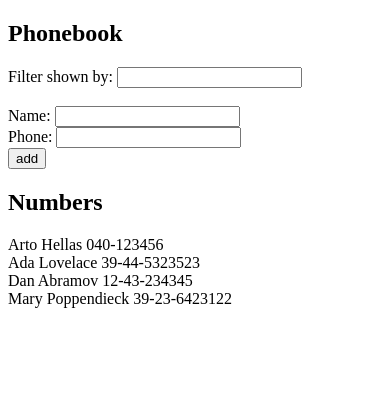
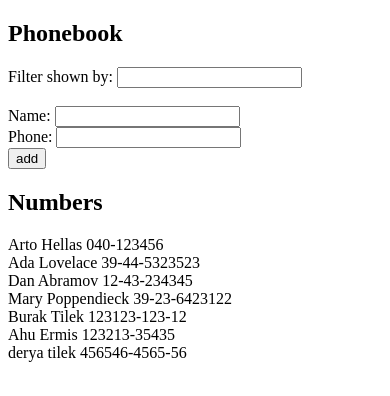
Before and after one commit to ucanfil/fullstackOpen, a React (Create React App) app in the folder part2/phonebook/: page / in a window 390 px wide. Shown: the top 396 px of the page. Built offline with nearby package versions, Linux system fonts and the light colour scheme; data requests are answered from the project's data file.

Commit message:
Add phonebook step8 solution

```diff
--- a/part2/phonebook/db.json
+++ b/part2/phonebook/db.json
@@ -1,5 +1,5 @@
 {
-"notes": [
+  "notes": [
     {
       "id": 1,
       "content": "HTML is easy",
@@ -19,7 +19,7 @@
       "important": true
     }
   ],
-  "persons":[
+  "persons": [
     {
       "name": "Arto Hellas",
       "number": "040-123456",
@@ -39,6 +39,21 @@
       "name": "Mary Poppendieck",
       "number": "39-23-6423122",
       "id": 4
+    },
+    {
+      "name": "Burak Tilek",
+      "number": "123123-123-12",
+      "id": 5
+    },
+    {
+      "name": "Ahu Ermis",
+      "number": "123213-35435",
+      "id": 6
+    },
+    {
+      "name": "derya tilek",
+      "number": "456546-4565-56",
+      "id": 7
     }
   ]
 }
--- a/part2/phonebook/src/App.js
+++ b/part2/phonebook/src/App.js
@@ -2,26 +2,18 @@ import React, { useEffect, useState } from 'react';
 import Person from './components/Person';
 import PersonsForm from './components/PersonsForm';
 import Search from './components/Search';
-import axios from 'axios';
+import personsService from './services/persons';
 
 const App = () => {
   const [persons, setPersons] = useState([]);
-  const [notes, setNotes] = useState([]);
   const [filterBy, setFilterBy] = useState('');
   const [newName, setNewName] = useState('');
   const [newPhone, setNewPhone] = useState('');
 
   useEffect(() => {
-    console.log("effect");
-    axios
-      .get('http://localhost:3001/persons')
-      .then(response => {
-        console.log("Promise fullfilled!");
-        setPersons(response.data);
-      });
+    personsService.getPersons()
+      .then(persons => setPersons(persons));
   }, []);
-
-  console.log(`render ${persons.length} persons`);
 
   const handleFilterBy = (e) => setFilterBy(e.target.value.toLowerCase());
 
--- a/part2/phonebook/src/components/PersonsForm.js
+++ b/part2/phonebook/src/components/PersonsForm.js
@@ -1,4 +1,4 @@
-import axios from "axios";
+import personsService from "../services/persons";
 
 const PersonsForm = ({
     persons,
@@ -31,12 +31,9 @@ const PersonsForm = ({
             return;
         }
 
-        axios
-            .post('http://localhost:3001/persons', newPerson)
-            .then(response => response.data)
-            .then(newPerson => {
-                console.log(newPerson);
-                setPersons(persons.concat(newPerson));
+        personsService.addNew(newPerson)
+            .then(data => {
+                setPersons(persons.concat(data));
             })
             .catch((err) => {
                 console.log(err);
--- /dev/null
+++ b/part2/phonebook/src/services/persons.js
@@ -0,0 +1,18 @@
+import axios from 'axios';
+
+const getPersons = async () => {
+    const request = axios.get('http://localhost:3001/persons');
+
+    return request.then(response => response.data);
+}
+
+const addNew = async (newPerson) => {
+    const request = axios.post('http://localhost:3001/persons', newPerson)
+
+    return request.then(response => response.data);
+}
+
+export default {
+    getPersons,
+    addNew
+};
```
